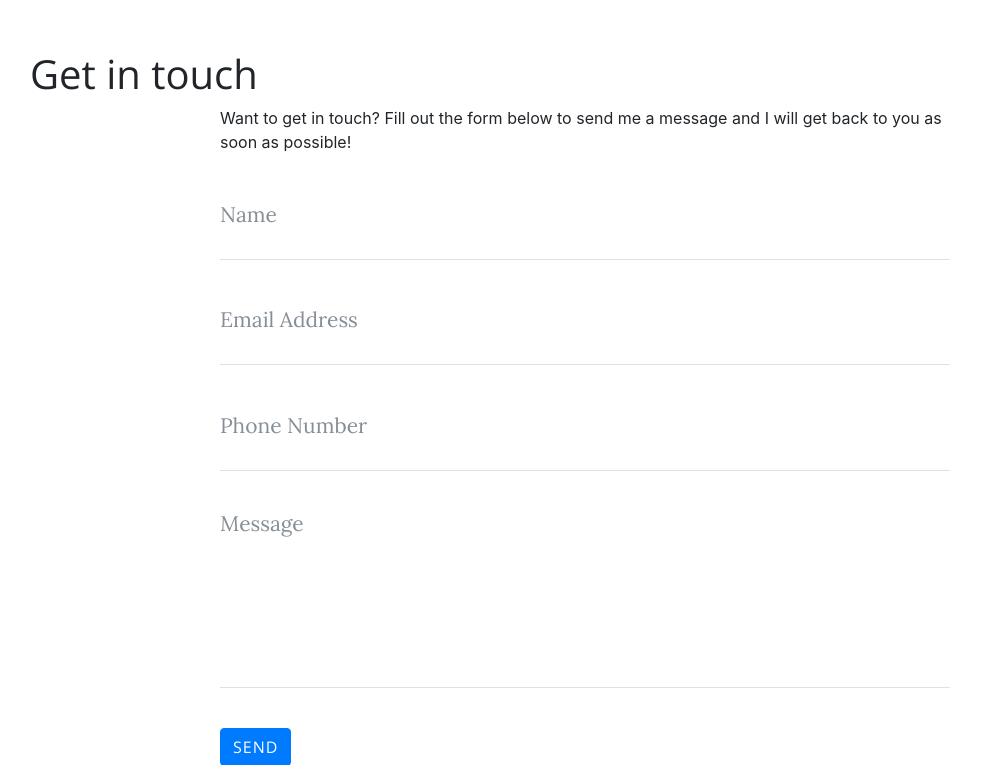
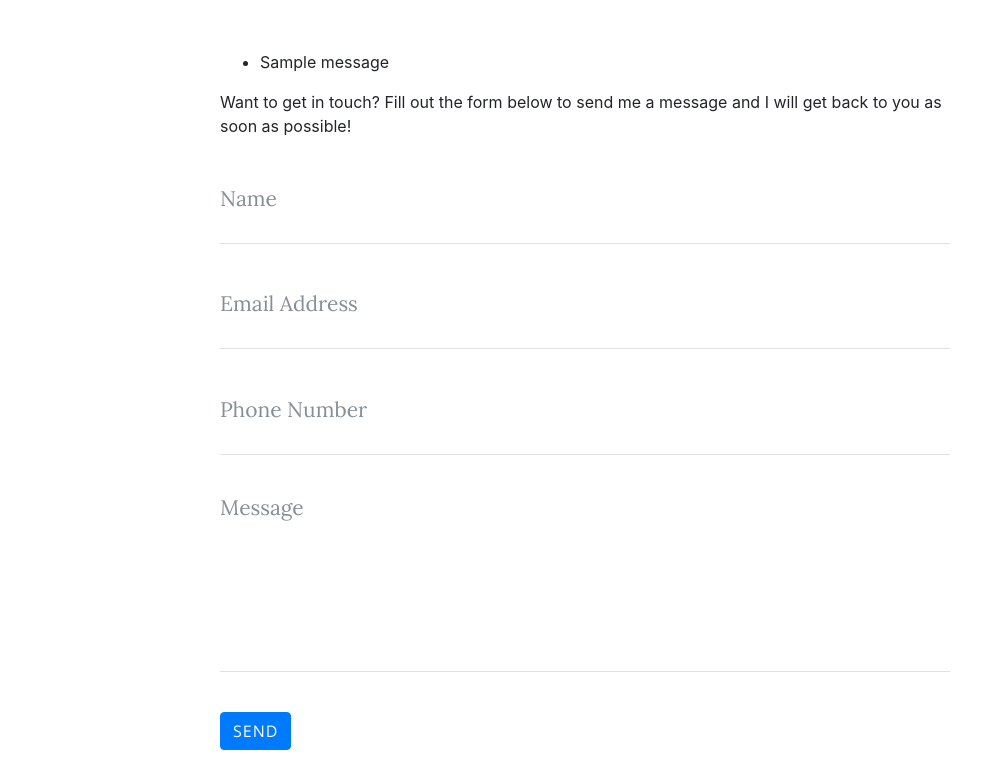
Before and after one commit to roxanahefferon/Milestone_3_CI_Data_Centric_D, a Flask app: page /get_in_touch in a window 1280 px wide. Shown: the part 532-1297 px from the top of the page, without its empty margins (55-1036 px from the left). Run offline with Flask 2, Linux system fonts and the light colour scheme; one stand-in notice (Sample message) is shown; some libraries are stand-ins or nearby versions.

Commit message:
flash message for contact form

```diff
--- a/app.py
+++ b/app.py
@@ -1,9 +1,9 @@
 import os
 import json
-from flask import Flask, render_template, request
+from flask import Flask, render_template, request, flash
 
 app = Flask(__name__)
-
+app.secret_key = "grubs_key"
 
 @app.route("/")
 def index():
@@ -47,11 +47,13 @@ def recipes():
     return render_template("recipes.html", view_name="Recipes")
 
 
-@app.route("/get_in_touch", methods=["GET", "POST"])
+@app.route('/get_in_touch', methods=["GET", "POST"])
 def get_in_touch():
     if request.method == "POST":
-        print (request.form)
-    return render_template("get_in_touch.html", view_name="Get in touch")
+        flash("Thanks {}, we have received your message".format(
+            request.form["name"]
+        ))
+    return render_template("get_in_touch.html", page_title="Get_in_touch")
 
 
 if __name__ == '__main__':
--- a/templates/get_in_touch.html
+++ b/templates/get_in_touch.html
@@ -14,6 +14,13 @@
 
     <div class="row">
       <div class="col-lg-8 col-md-10 mx-auto">
+      {% with messages = get_flashed_messages() %} {% if messages %}
+        <ul class="flashes">
+            {% for message in messages %}
+            <li>{{ message }}</li>
+            {% endfor %}
+        </ul>
+        {% endif %} {% endwith %}
         <p>Want to get in touch? Fill out the form below to send me a message and I will get back to you as soon as possible!</p>
         <form method="POST" name="sentMessage" id="contactForm" novalidate>
           <div class="control-group">
```
